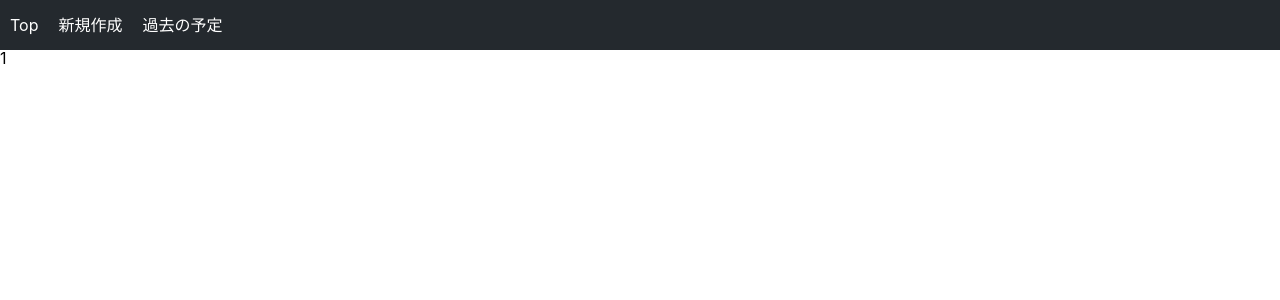
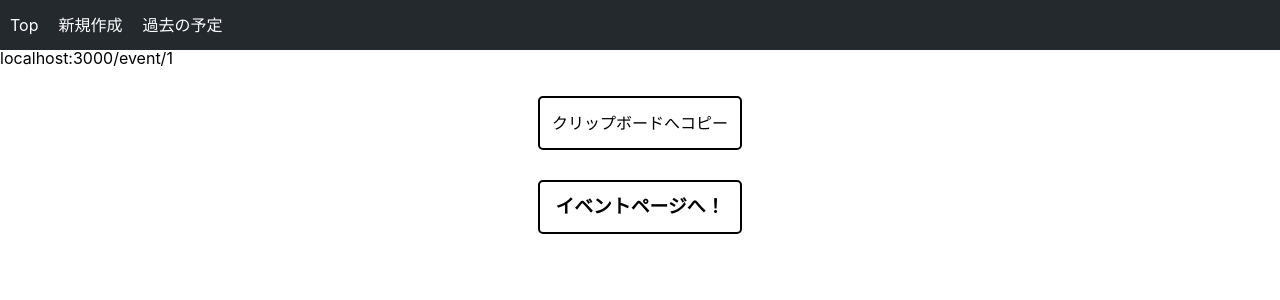
Before and after one commit to cotton-alta/ScheduleAdjustmentTool, a React (Create React App) app in the folder client/: page /check/1 in a window 1280 px wide. Shown: the top 300 px of the page. Built offline with nearby package versions, Linux system fonts and the light colour scheme.

Commit message:
[add]イベントURLのコピペ機能の追加
確認ページにてイベントURLをクリップボードにコピーする機能を追加しました。

```diff
--- /dev/null
+++ b/client/src/assets/style/result.scss
@@ -0,0 +1,18 @@
+.result {
+  &-button {
+    width: 200px;
+    height: 50px;
+    line-height: 50px;
+    text-align: center;
+    border: solid 2px #000000;
+    border-radius: 5px;
+    margin: 30px auto;
+    cursor: pointer;
+  }
+  &-link {
+    font-weight: bolder;
+    color: #000000;
+    font-size: calc(15px + 0.3vw);
+    text-decoration: none;
+  }
+}
--- a/client/src/pages/CreateResult.tsx
+++ b/client/src/pages/CreateResult.tsx
@@ -1,13 +1,42 @@
 import React from "react";
-import { useParams } from "react-router-dom";
+import { useParams, Link } from "react-router-dom";
 import { withRouter } from "react-router";
 import history from "../history";
 
+import "../assets/style/result.scss";
+
 const CreateResult: React.FC = () => {
   const { event } = useParams();
+  const url = "localhost:3000/event/" + event;
+
+  const pasteURL = () => {
+    navigator.clipboard
+      .writeText(url)
+      .then(() => {
+        console.log("コピー完了！");
+      })
+      .catch((err: any) => {
+        console.log(err);
+      });
+  };
+
   return (
-    <div>
-      <p>{ event }</p>
+    <div className="result-wrapper">
+      <div>localhost:3000/event/{ event }</div>
+      <div
+        className="result-button"
+        onClick={pasteURL}
+      >
+        クリップボードへコピー
+      </div>
+      <div className="result-button">
+        <Link
+          className="result-link"
+          to={`/event/${event}`}
+        >
+          イベントページへ！
+        </Link>
+      </div>
     </div>
   )
 };
```
